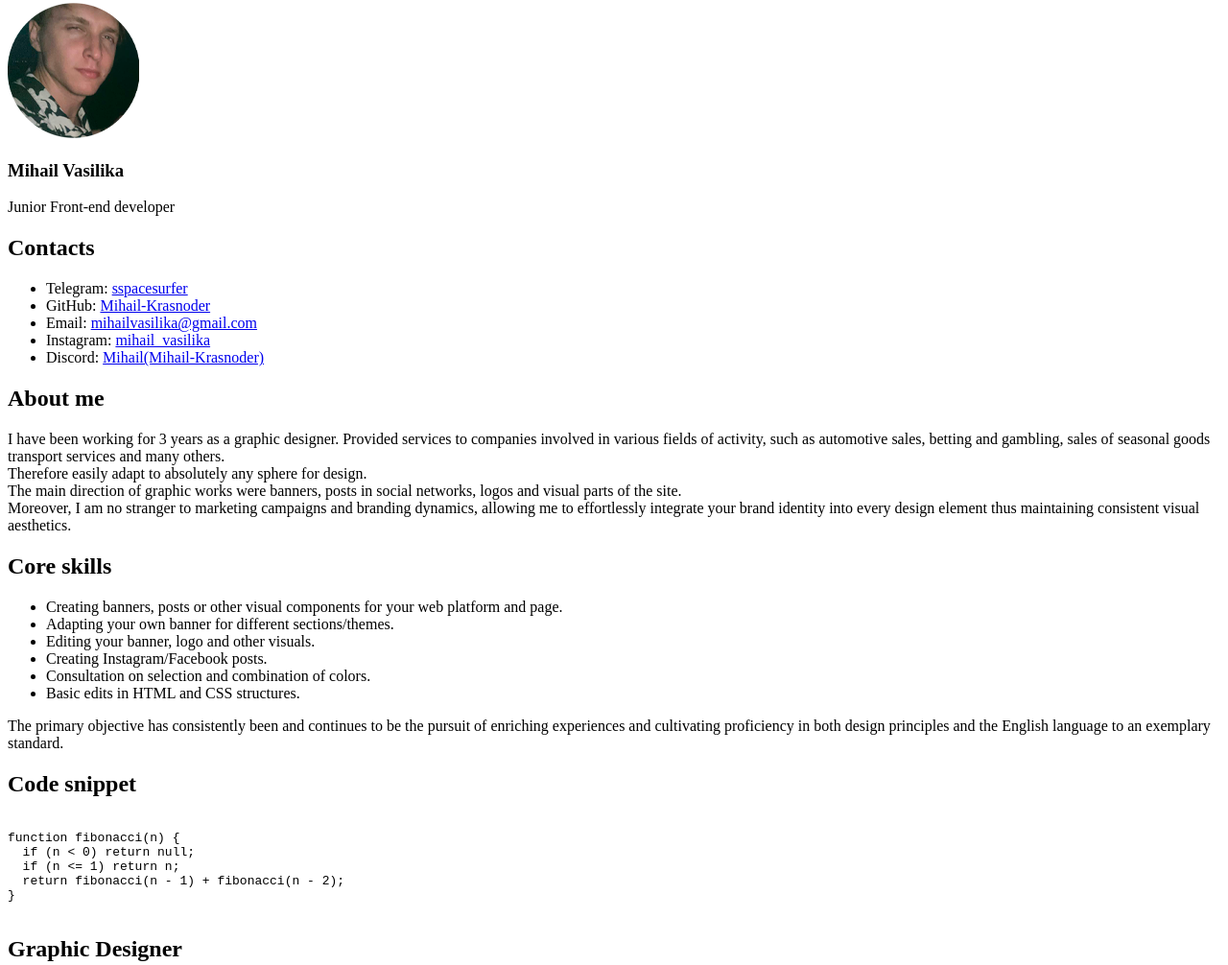
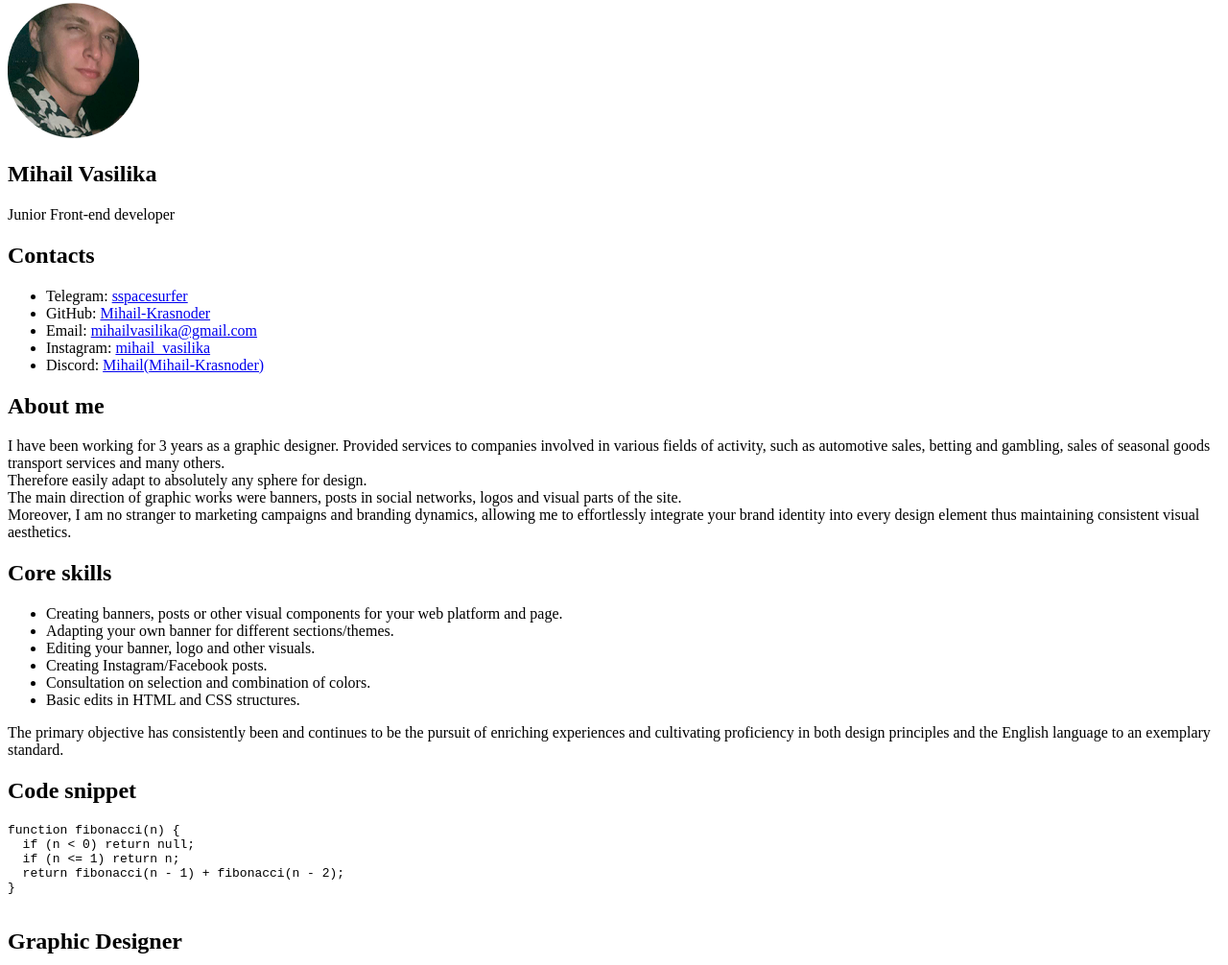
Before and after one commit to Mihail-Krasnoder/rsschool-cv, a plain HTML site: page index.html in a window 1280 px wide. Shown: the part 155-1161 px from the top of the page at 96% size. Drawn offline with Linux system fonts and the light colour scheme.

Commit message:
refactor: change structure of the project

```diff
--- a/index.html
+++ b/index.html
@@ -27,10 +27,8 @@
         <div class="container">
             <section class="section-image">
                 <img src="/images/smallPersonalPhoto.png" alt="My personal CV photo">
-                <section class="main-title">
-                    <h1 class="section-title">Mihail Vasilika</h1>
-                    <p class="subtitle">Junior Front-end developer</p>
-                </section>
+                <h1 class="section-title">Mihail Vasilika</h1>
+                <p class="subtitle">Junior Front-end developer</p>
             </section>
             <section class="contacts" id="contacts">
                 <h2 class="section-title">Contacts</h2>
@@ -41,7 +39,6 @@
                     <li class="info-item">Instagram: <a href="http://instagram.com/mihail_vasilika">mihail_vasilika</a></li>
                     <li class="info-item">Discord: <a href="https://discordapp.com/users/544961421050642442">Mihail(Mihail-Krasnoder)</a></li>
                 </ul>
-                </section>
             </section>
             <section class="about" id="about">
                 <h2 class="section-title">About me</h2>
@@ -68,13 +65,13 @@
             </section>
             <section class="code" id="code">
                 <h2 class="section-title">Code snippet</h2>
-                <pre><code>
+                <pre>
 function fibonacci(n) {
-  if (n < 0) return null;
-  if (n <= 1) return n;
+  if (n &lt; 0) return null;
+  if (n &lt;= 1) return n;
   return fibonacci(n - 1) + fibonacci(n - 2);
 }
-                </pre></code>
+                </pre>
             </section>
             <section class="experience" id="experience">
                 <h2 class="section-title">Graphic Designer</h2>
```
